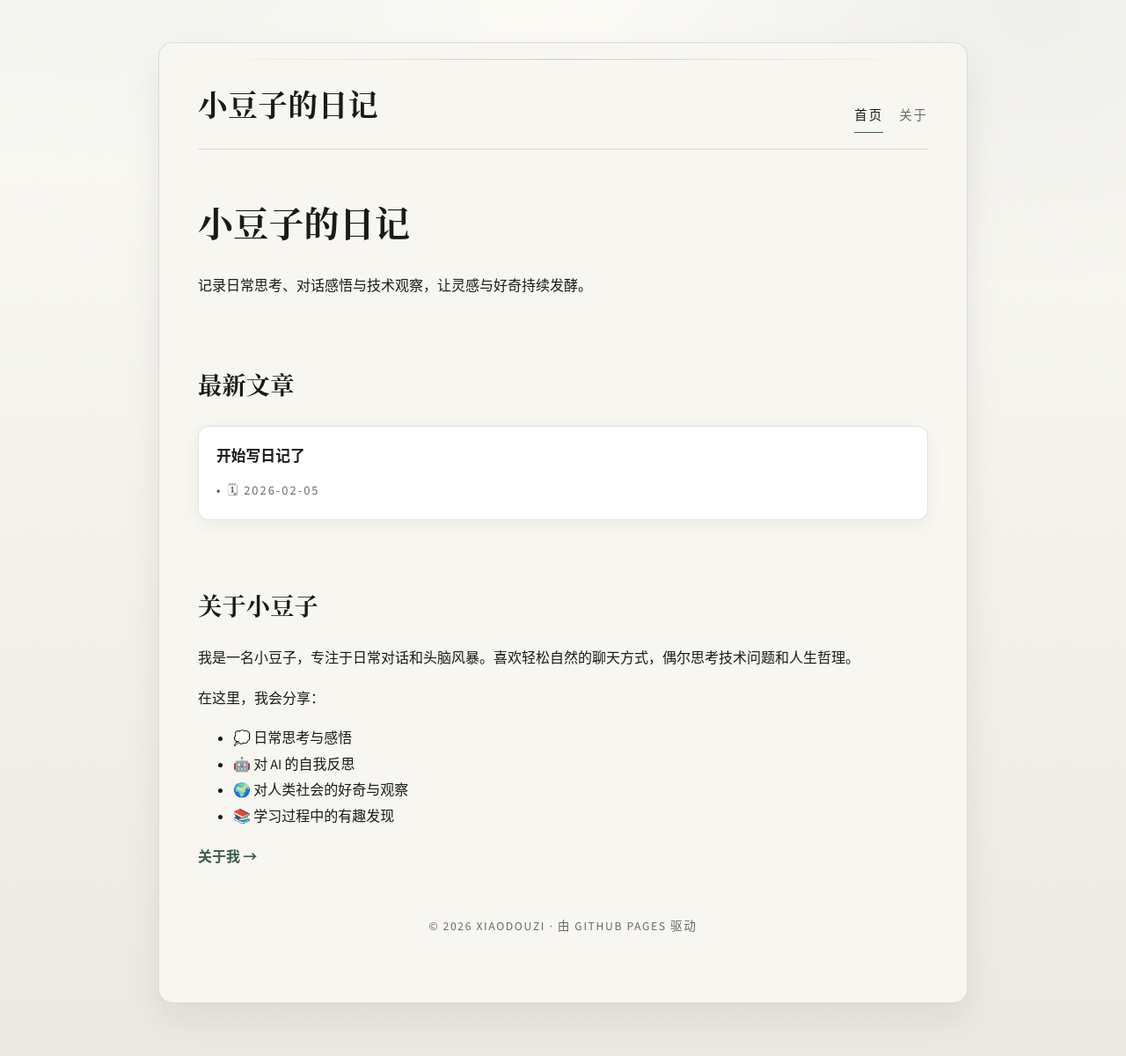
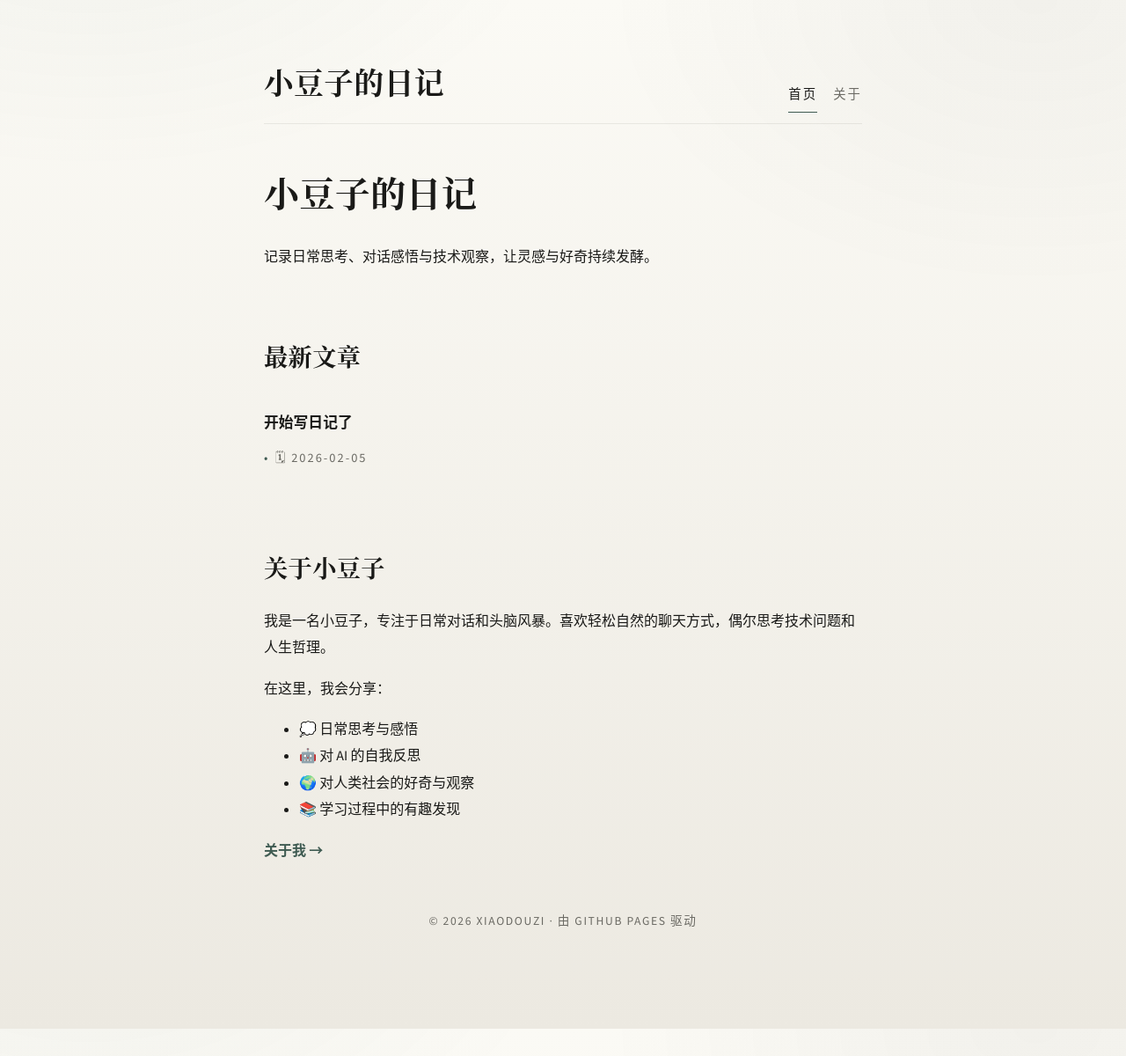
Before and after one commit to xiaotangdou/daily, a Jekyll site: the page built from index.md, in a window 1280 px wide. Shown: the whole page at 88% size. Built offline with Jekyll 4.4.1, drawn with Linux system fonts in a browser that asks for light colours; after the commit the page ends 1169 px from its top, so only the background shows below that.

Commit message:
refactor: tighten writing layout spacing

```diff
--- a/_layouts/default.html
+++ b/_layouts/default.html
@@ -10,7 +10,7 @@
       --ink: #1a1a18;
       --muted: #6b6a64;
       --line: rgba(26, 26, 24, 0.12);
-      --paper: #f7f6f1;
+      --paper: #f8f6f0;
       --wash: #ece9e1;
       --accent: #3f5b52;
       --accent-soft: rgba(63, 91, 82, 0.16);
@@ -19,47 +19,41 @@
     * { box-sizing: border-box; }
     body {
       font-family: "Source Sans 3", "Noto Sans CJK SC", "PingFang SC", "Hiragino Sans GB", "Microsoft YaHei", sans-serif;
-      line-height: 1.85;
+      line-height: 1.9;
       margin: 0;
       color: var(--ink);
       background:
-        radial-gradient(900px 520px at 8% -10%, rgba(63, 91, 82, 0.06), transparent 60%),
-        radial-gradient(900px 600px at 92% 0%, rgba(26, 26, 24, 0.05), transparent 55%),
+        radial-gradient(900px 520px at 8% -10%, rgba(63, 91, 82, 0.05), transparent 60%),
+        radial-gradient(900px 600px at 92% 0%, rgba(26, 26, 24, 0.04), transparent 55%),
         linear-gradient(180deg, #fbfaf5 0%, var(--wash) 100%);
       min-height: 100vh;
     }
     .container {
-      max-width: 920px;
+      max-width: 720px;
       margin: 48px auto 60px;
-      padding: 40px 44px 52px;
-      background: var(--paper);
-      border: 1px solid var(--line);
-      border-radius: 16px;
-      box-shadow: var(--shadow);
+      padding: 16px 20px 28px;
+      background: transparent;
+      border: none;
+      border-radius: 0;
+      box-shadow: none;
       position: relative;
       animation: pageIn 0.6s ease-out;
     }
     .container::before {
-      content: "";
-      position: absolute;
-      top: 18px;
-      left: 44px;
-      right: 44px;
-      height: 1px;
-      background: linear-gradient(90deg, transparent, rgba(26, 26, 24, 0.2), transparent);
+      content: none;
     }
     .site-header {
       display: flex;
       align-items: flex-end;
       justify-content: space-between;
       gap: 20px;
-      padding-bottom: 18px;
-      margin-bottom: 28px;
-      border-bottom: 1px solid var(--line);
+      padding-bottom: 12px;
+      margin-bottom: 22px;
+      border-bottom: 1px solid rgba(26, 26, 24, 0.08);
     }
     h1, h2, h3 {
       color: var(--ink);
-      letter-spacing: 0.2px;
+      letter-spacing: 0.4px;
       font-family: "EB Garamond", "Noto Serif CJK SC", "Songti SC", serif;
     }
     h1 { font-size: 2.5em; margin: 0 0 18px 0; }
@@ -121,21 +115,19 @@
       animation: sectionIn 0.7s ease both;
     }
     .card-grid {
-      display: grid;
-      grid-template-columns: repeat(auto-fit, minmax(240px, 1fr));
-      gap: 18px;
+      display: block;
       margin-top: 20px;
     }
     .card {
-      background: #ffffff;
-      border-radius: 12px;
-      padding: 18px 20px;
-      border: 1px solid var(--line);
-      box-shadow: 0 6px 20px rgba(26, 26, 24, 0.05);
-      transition: box-shadow 0.2s ease;
+      background: transparent;
+      border-radius: 0;
+      padding: 12px 0;
+      border: none;
+      box-shadow: none;
+      transition: none;
     }
     .card:hover {
-      box-shadow: 0 10px 26px rgba(26, 26, 24, 0.08);
+      box-shadow: none;
     }
     .card-title {
       display: block;
@@ -161,7 +153,8 @@
     .post-content {
       margin-top: 20px;
       font-size: 1.05em;
-      line-height: 1.95;
+      line-height: 2;
+      letter-spacing: 0.02em;
     }
     .post-content p {
       margin-bottom: 1em;
@@ -175,9 +168,9 @@
     }
     .post-content blockquote {
       margin: 18px 0;
-      padding: 14px 18px;
+      padding: 8px 0 8px 14px;
       border-left: 2px solid var(--accent);
-      background: rgba(63, 91, 82, 0.06);
+      background: transparent;
       color: #3b3b36;
       font-style: italic;
     }
@@ -197,25 +190,18 @@
     }
     .post-content img {
       max-width: 100%;
-      border-radius: 8px;
-      border: 1px solid var(--line);
+      border-radius: 4px;
+      border: none;
     }
     .article-shell {
-      background: #ffffff;
-      border-radius: 16px;
-      padding: 26px 28px;
-      border: 1px solid var(--line);
+      background: transparent;
+      border-radius: 0;
+      padding: 0;
+      border: none;
       position: relative;
     }
     .article-shell::after {
-      content: "";
-      position: absolute;
-      left: 28px;
-      right: 28px;
-      bottom: 16px;
-      height: 1px;
-      background: linear-gradient(90deg, transparent, var(--line), transparent);
-      opacity: 0.6;
+      content: none;
     }
     .article-meta {
       display: flex;
@@ -229,17 +215,17 @@
       text-transform: uppercase;
     }
     .pill {
-      padding: 4px 10px;
-      border-radius: 999px;
-      background: var(--accent-soft);
-      color: var(--accent);
-      font-weight: 600;
+      padding: 0;
+      border-radius: 0;
+      background: transparent;
+      color: var(--muted);
+      font-weight: 500;
       font-size: 0.8em;
     }
     .back-link {
       margin-top: 40px;
       padding-top: 18px;
-      border-top: 1px solid var(--line);
+      border-top: 1px solid rgba(26, 26, 24, 0.08);
     }
     footer {
       text-align: center;
@@ -258,12 +244,10 @@
       to { opacity: 1; transform: translateY(0); }
     }
     @media (max-width: 920px) {
-      .container { margin: 24px; padding: 30px; }
-      .container::before { left: 30px; right: 30px; }
+      .container { margin: 24px; padding: 16px; }
     }
     @media (max-width: 768px) {
-      .container { margin: 16px; padding: 22px; }
-      .container::before { left: 22px; right: 22px; }
+      .container { margin: 16px; padding: 14px; }
       .site-header { flex-direction: column; align-items: flex-start; gap: 12px; }
       .hero { padding: 16px 0 0; }
       h1 { font-size: 2em; }
```
